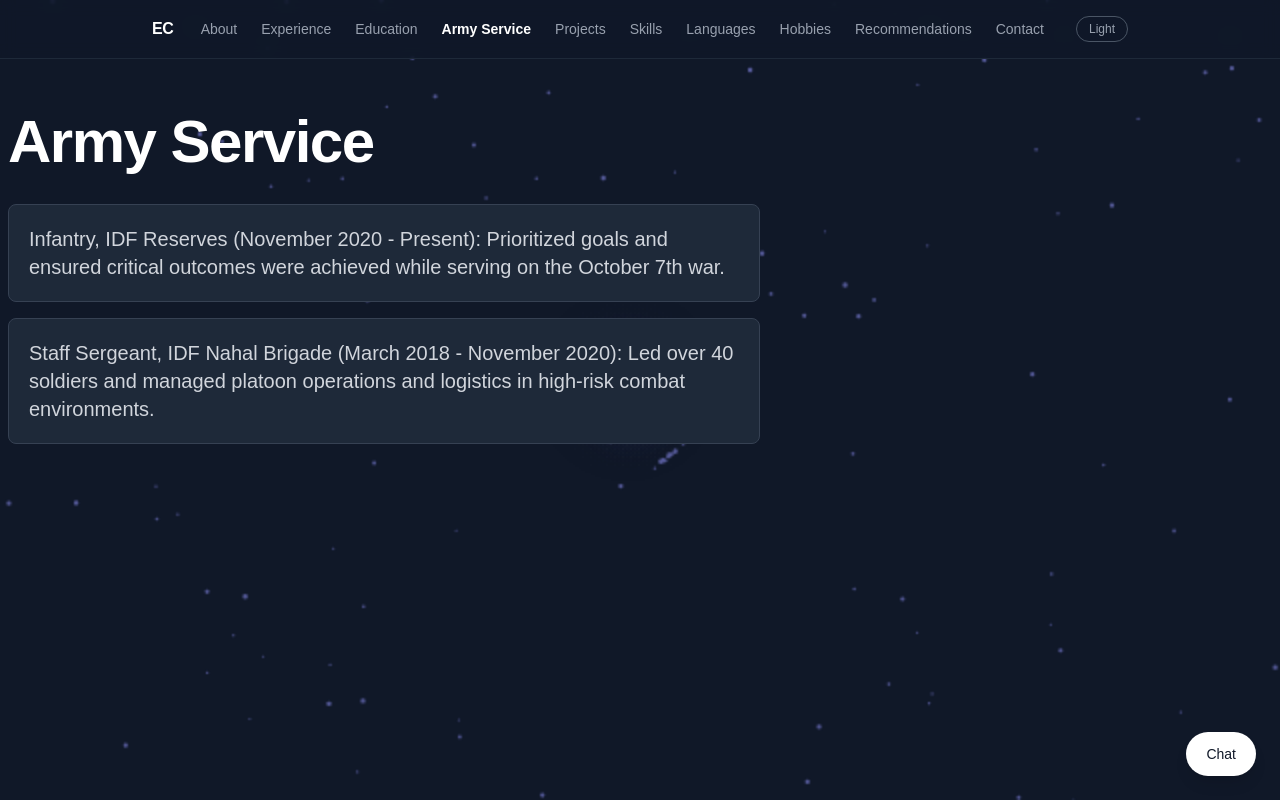
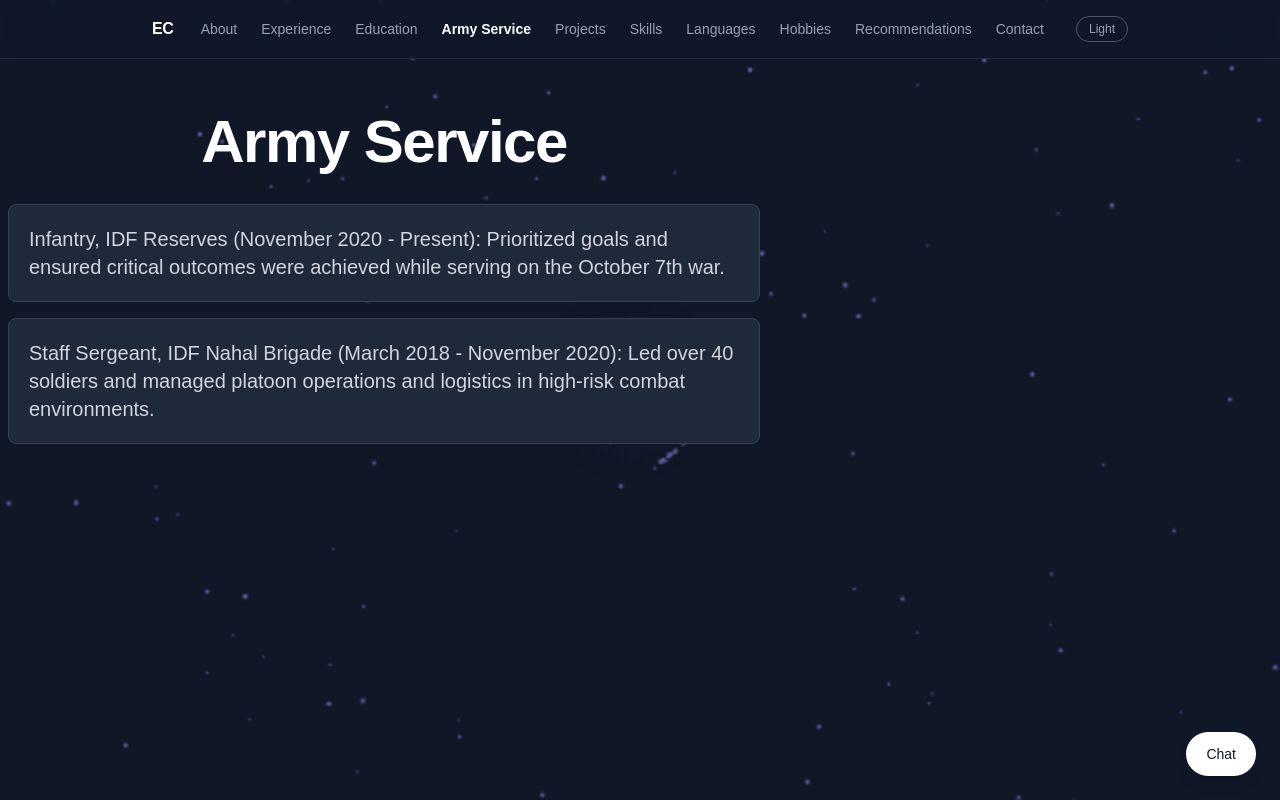
Before and after one commit to Eddie-Cohanim/AIDD, a Next.js app in the folder app/: page /army in a window 1280 px wide. Built offline with nearby package versions, Linux system fonts and the light colour scheme.

Commit message:
Center section page titles and update push skill to target current branch

```diff
--- a/app/app/components/SectionPage.tsx
+++ b/app/app/components/SectionPage.tsx
@@ -39,7 +39,7 @@
         style={{ zIndex: OVERLAY_Z_INDEX, opacity: overlayOpacity }}
       />
       <div className="relative" style={{ zIndex: CONTENT_Z_INDEX }}>
-        <h1 className="mb-8 text-6xl font-bold tracking-tight text-gray-900 dark:text-white">{title}</h1>
+        <h1 className="mb-8 text-6xl font-bold tracking-tight text-gray-900 dark:text-white text-center">{title}</h1>
         <div className="text-xl">{children}</div>
       </div>
     </div>
```
Also changed, not shown: 1 other file (tests, documents, lock files or other folders).
